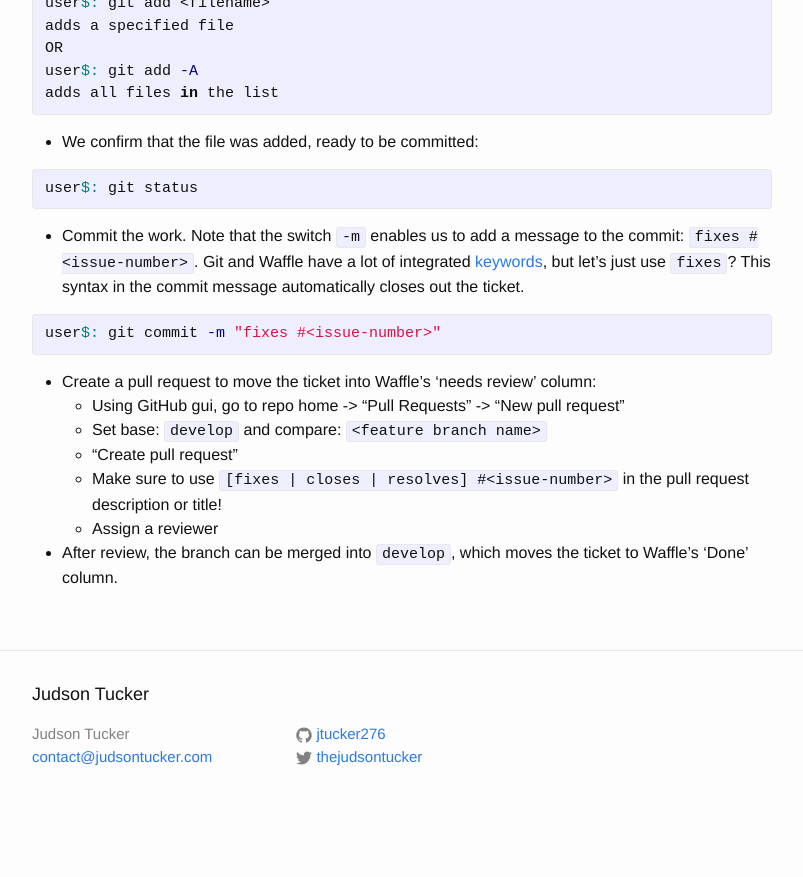
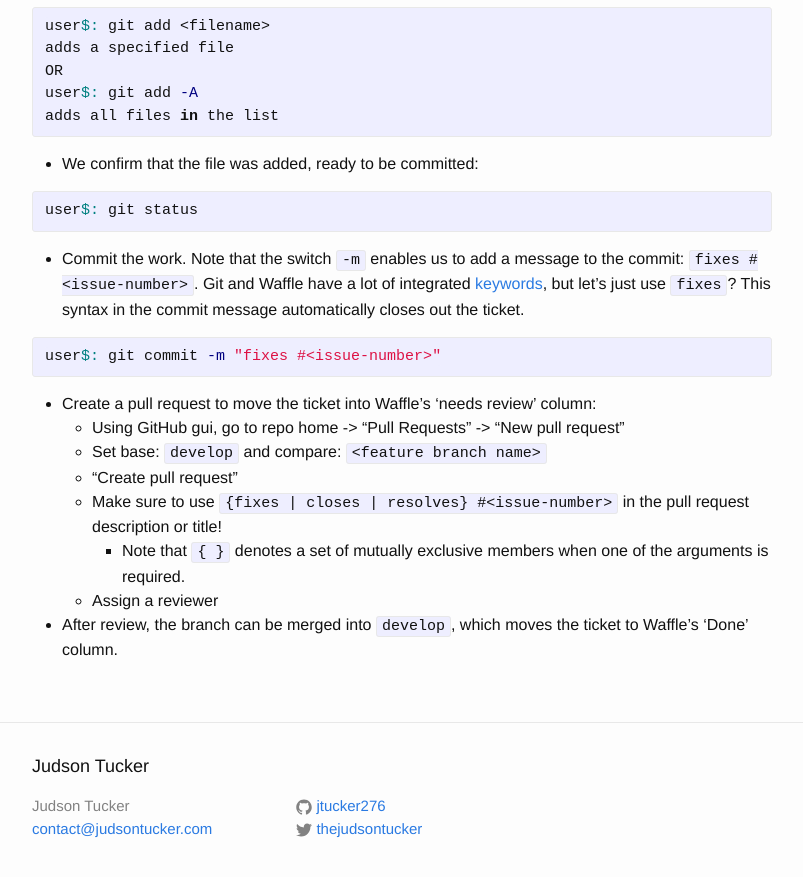
Before and after one commit to jtucker276/jtucker276.github.io, a Jekyll site: the page built from _posts/2016-01-18-csci-4712.markdown, in a window 1280 px wide and 900 px high, scrolled down 1226 px. Shown: the top 877 px of the window, without its empty margins (238-1041 px from the left). Built offline with Jekyll 4.4.1, drawn with Linux system fonts in a browser that asks for light colours; before the commit the page ends 2054 px from its top, so only the background shows below that; some of the changed text lies outside the part shown.

Commit message:
fixing workflow items

````diff
--- a/_posts/2016-01-18-csci-4712.markdown
+++ b/_posts/2016-01-18-csci-4712.markdown
@@ -18,8 +18,9 @@
 
 - We get a ticket.
 
-- We checkout the ```develop``` branch on our local machines:
+- We checkout the ```develop``` branch on our local machine:
 {% highlight bash %}
+user$: cd path/to/the/repo/on/your/machine/
 user$: git checkout develop
 user$: git branch
 {% endhighlight %}
@@ -64,7 +65,8 @@
   - Using GitHub gui, go to repo home -> "Pull Requests" -> "New pull request"
   - Set base: ```develop``` and compare: ```<feature branch name>```
   - "Create pull request"
-  - Make sure to use ```[fixes | closes | resolves] #<issue-number>``` in the pull request description or title!
+  - Make sure to use ```{fixes | closes | resolves} #<issue-number>``` in the pull request description or title!
+    - Note that ```{ }``` denotes a set of mutually exclusive members when one of the arguments is required.
   - Assign a reviewer
 
 - After review, the branch can be merged into ```develop```, which moves the ticket to Waffle's 'Done' column.
````
